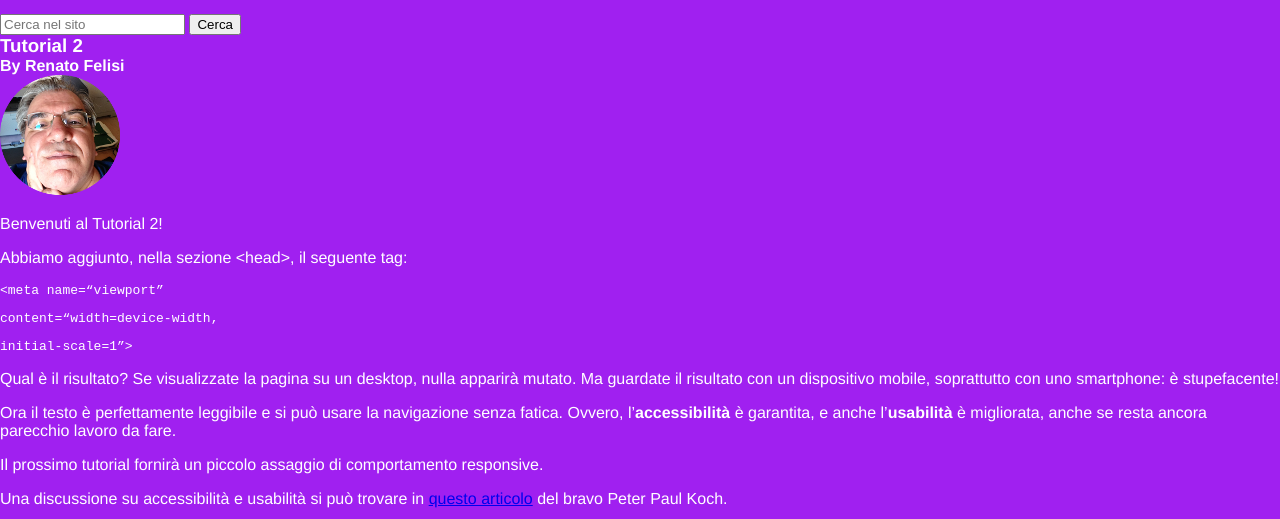
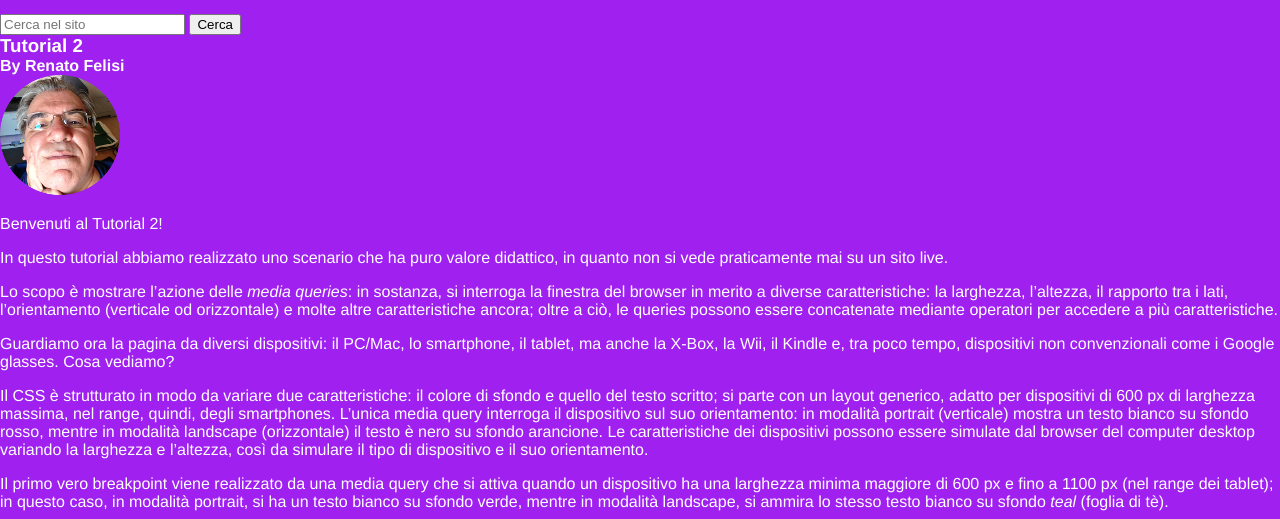
Before and after one commit to renato1958/rwd-tuts, a plain HTML site: page index.html in a window 1280 px wide. Shown: the part 281-800 px from the top of the page. Drawn offline with Linux system fonts and the light colour scheme.

Commit message:
article updated

```diff
--- a/index.html
+++ b/index.html
@@ -36,16 +36,13 @@
           <h4 class="article-author">By Renato Felisi</h4>
           <img src="img/renato.png" class="medallion" alt="Felisi Renato">
           <p>Benvenuti al <span class="enhanced">Tutorial 2</span>!</p>
-          <p>Abbiamo aggiunto, nella sezione &lt;head&gt;, il seguente tag:</p>
-
-          <pre>&lt;meta name=&ldquo;viewport&rdquo;</pre>
-          <pre>content=&ldquo;width=device-width,</pre>
-          <pre>initial-scale=1&rdquo;&gt;</pre>
-
-          <p>Qual &egrave; il risultato? Se visualizzate la pagina su un desktop, nulla apparir&agrave; mutato. Ma guardate il risultato con un dispositivo mobile, soprattutto con uno smartphone: &egrave; stupefacente!</p>
-          <p>Ora il testo &egrave; perfettamente leggibile e si può usare la navigazione senza fatica. Ovvero, l&rsquo;<strong>accessibilit&agrave;</strong> &egrave; garantita, e anche l&rsquo;<strong>usabilit&agrave;</strong> &egrave; migliorata, anche se resta ancora parecchio lavoro da fare.</p>
-          <p>Il prossimo tutorial fornir&agrave; un piccolo assaggio di comportamento responsive.</p>
-          <p>Una discussione su accessibilit&agrave; e usabilit&agrave; si pu&ograve; trovare in <a href="http://www.digital-web.com/articles/accessibility_and_usability">questo articolo</a> del bravo Peter Paul Koch.</p>
+          <p>In questo tutorial abbiamo realizzato uno scenario che ha puro valore didattico, in quanto non si vede praticamente mai su un sito live.</p>
+          <p>Lo scopo &egrave; mostrare l&rsquo;azione delle <i>media queries</i>: in sostanza, si interroga la finestra del browser in merito a diverse caratteristiche: la larghezza, l&rsquo;altezza, il rapporto tra i lati, l&rsquo;orientamento (verticale od orizzontale) e molte altre caratteristiche ancora; oltre a ci&ograve;, le queries possono essere concatenate mediante operatori per accedere a pi&ugrave; caratteristiche.</p>
+          <p>Guardiamo ora la pagina da diversi dispositivi: il PC/Mac, lo smartphone, il tablet, ma anche la X-Box, la Wii, il Kindle e, tra poco tempo, dispositivi non convenzionali come i Google glasses. Cosa vediamo?</p>
+          <p>Il CSS &egrave; strutturato in modo da variare due caratteristiche: il colore di sfondo e quello del testo scritto; si parte con un layout generico, adatto per dispositivi di 600 px di larghezza massima, nel range, quindi, degli smartphones. L&rsquo;unica media query interroga il dispositivo sul suo orientamento: in modalit&agrave; portrait (verticale) mostra un testo bianco su sfondo rosso, mentre in modalit&agrave; landscape (orizzontale) il testo &egrave; nero su sfondo arancione. Le caratteristiche dei dispositivi possono essere simulate dal browser del computer desktop variando la larghezza e l&rsquo;altezza, cos&igrave; da simulare il tipo di dispositivo e il suo orientamento.</p>
+          <p>Il primo vero breakpoint viene realizzato da una media query che si attiva quando un dispositivo ha una larghezza minima maggiore di 600 px e fino a 1100 px (nel range dei tablet); in questo caso, in modalit&agrave; portrait, si ha un testo bianco su sfondo verde, mentre in modalit&agrave; landscape, si ammira lo stesso testo bianco su sfondo <i>teal</i> (foglia di t&egrave;).</p>
+          <p>Ma andiamo avanti! I successivi breakpoint si attiveranno verosimilmente solo su dispositivi fissi. Tra i 1101 px e i 1300 px, in modalit&agrave; portrait, il testo &egrave; bianco su sfondo blu, mentre in modalit&agrave; landscape, il testo &egrave; sempre bianco su sfondo violetto. Oltre tale limite, il testo appare nero su sfondo bianco in modalit&agrave; portrait e bianco su sfondo nero in modalit&agrave; landscape. Tale combinazione &egrave; difficile da ottenere, a meno di non possedere un computer con un monitor estremamente grande.</p>
+          <p>Il prossimo tutorial mostrer&agrave; una pagina in versione <i>old style</i>.</p>
         </article>
 
         <aside class="right">
```
